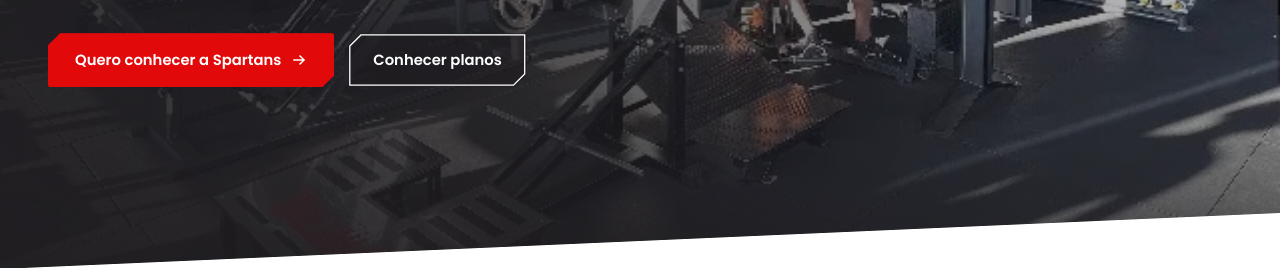
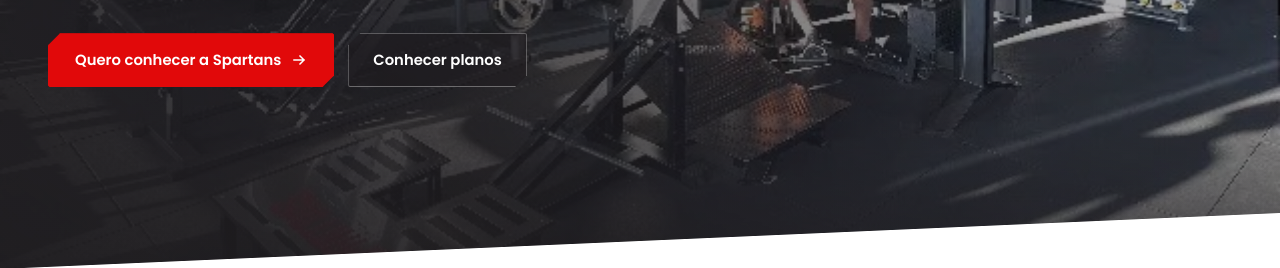
Before and after one commit to LucasPivovar/Spartans-Academia, a plain HTML site: page index.html in a window 1280 px wide. Shown: the part 532-800 px from the top of the page. Drawn offline with Linux system fonts and the light colour scheme.

Commit message:
fix: melhora apresentacao das fotos e simplifica cards e animacoes

```diff
--- a/card-motion.js
+++ b/card-motion.js
@@ -1,81 +1,10 @@
 (() => {
-  const cards = [...document.querySelectorAll(".plan-card")];
-  const controls = [...document.querySelectorAll(".btn-secondary, .plan-btn:not(.plan-btn--primary)")];
-  const svgNS = "http://www.w3.org/2000/svg";
-  const shapes = [...cards, ...controls].map(element => {
-    const svg = document.createElementNS(svgNS, "svg");
-    svg.classList.add("cut-outline");
-    svg.setAttribute("aria-hidden", "true");
-    const outline = document.createElementNS(svgNS, "path");
-    outline.classList.add("cut-outline-line");
-    svg.append(outline);
-    let accent;
-    if (element.matches(".plan-card")) {
-      accent = document.createElementNS(svgNS, "path");
-      accent.classList.add("cut-outline-accent");
-      svg.append(accent);
-    }
-    element.append(svg);
-    element.classList.add("has-cut-outline");
-    return { element, svg, outline, accent };
-  });
-
-  // Use actual pixel dimensions so every diagonal meets the straight edges.
-  const draw = ({ element, svg, outline, accent }) => {
-    const w = element.clientWidth;
-    const h = element.clientHeight;
-    svg.setAttribute("viewBox", `0 0 ${w} ${h}`);
-    const isCard = element.matches(".plan-card");
-    const secondary = element.matches(".btn-secondary");
-    const topCut = isCard ? 26 : 12;
-    const bottomCut = isCard ? 14 : 0;
-    const s = .8;
-    const d = secondary
-      ? `M12 ${s}H${w-s}V${h-12}L${w-12} ${h-s}H${s}V12Z`
-      : `M${s} ${s}H${w-topCut}L${w-s} ${topCut}V${h-s}H${bottomCut || s}L${s} ${h-(bottomCut || s)}Z`;
-    outline.setAttribute("d", d);
-    if (accent) accent.setAttribute("d", element.matches(".plan-card--featured")
-      ? `M1.5 1.5H${w-26}L${w-1.5} 26`
-      : `M${w-26} 1.5L${w-1.5} 26`);
-  };
-  shapes.forEach(draw);
-  const resizeObserver = new ResizeObserver(entries => {
-    entries.forEach(({ target }) => draw(shapes.find(shape => shape.element === target)));
-  });
-  shapes.forEach(({ element }) => resizeObserver.observe(element));
-
-  if (!window.gsap || !window.ScrollTrigger) return;
-  gsap.registerPlugin(ScrollTrigger);
-  cards.forEach(card => card.classList.remove("reveal"));
-  gsap.matchMedia().add("(prefers-reduced-motion: no-preference)", () => {
-    const desktop = matchMedia("(min-width: 961px)").matches;
-    const removeListeners = [];
-    cards.forEach((card, index) => {
-      let entered = false;
-      const content = card.querySelectorAll(".plan-top, .plan-price, .plan-features, .plan-btn");
-      gsap.timeline({
-        scrollTrigger: { trigger: card, start: "top 91%", once: true },
-        delay: desktop ? index * .1 : 0,
-        onComplete: () => { entered = true; gsap.set([card, ...content], { clearProps: "transform,opacity,visibility" }); },
-      })
-        .fromTo(card, { autoAlpha: 0, y: 30, scale: .985 }, { autoAlpha: 1, y: 0, scale: 1, duration: .68, ease: "power3.out" })
-        .fromTo(content, { autoAlpha: 0, y: 10 }, { autoAlpha: 1, y: 0, duration: .4, stagger: .055, ease: "power2.out" }, .12);
-
-      if (matchMedia("(hover: hover) and (pointer: fine)").matches) {
-        const lift = () => { if (entered) gsap.to(card, { y: -5, duration: .26, ease: "power2.out", overwrite: "auto" }); };
-        const settle = () => { if (entered) gsap.to(card, { y: 0, duration: .3, ease: "power2.out", overwrite: "auto" }); };
-        card.addEventListener("pointerenter", lift);
-        card.addEventListener("pointerleave", settle);
-        card.addEventListener("focusin", lift);
-        card.addEventListener("focusout", settle);
-        removeListeners.push(() => {
-          card.removeEventListener("pointerenter", lift);
-          card.removeEventListener("pointerleave", settle);
-          card.removeEventListener("focusin", lift);
-          card.removeEventListener("focusout", settle);
-        });
-      }
-    });
-    return () => removeListeners.forEach(remove => remove());
-  });
+ const cards = document.querySelectorAll('.plan-card');
+ if (matchMedia('(prefers-reduced-motion: reduce)').matches || !('IntersectionObserver' in window)) return;
+ const observer = new IntersectionObserver(entries => entries.forEach(entry => {
+  if (!entry.isIntersecting) return;
+  entry.target.animate([{opacity:0,transform:'translateY(18px)'},{opacity:1,transform:'translateY(0)'}],{duration:480,easing:'cubic-bezier(.2,.7,.3,1)'});
+  observer.unobserve(entry.target);
+ }), {threshold:.12});
+ cards.forEach(card => observer.observe(card));
 })();
--- a/index.html
+++ b/index.html
@@ -8,7 +8,7 @@
   <link rel="preconnect" href="https://fonts.googleapis.com" />
   <link rel="preconnect" href="https://fonts.gstatic.com" crossorigin />
   <link href="https://fonts.googleapis.com/css2?family=Anton&family=Poppins:wght@400;500;600;700;800&display=swap" rel="stylesheet" />
-  <link rel="stylesheet" href="styles-spartans-v4.css" />
+  <link rel="stylesheet" href="styles-spartans-v4.css?v=2" />
 </head>
 <body>
   <header class="site-header">
@@ -62,14 +62,11 @@
   </header>
 
   <main>
-    <div class="scroll-plate" aria-hidden="true">
-      <img src="./assets/plate-10kg.svg" alt="" width="180" height="180" />
-    </div>
     <!-- HERO -->
     <section class="hero" aria-labelledby="hero-title">
       <img width="1376" height="768"
         src="./assets/images/hero-bg-1376.jpg"
-            srcset="./assets/images/hero-bg-480.jpg 480w, ./assets/images/hero-bg-768.jpg 768w, ./assets/images/hero-bg-1376.jpg 1376w"
+            srcset="./assets/images/hero-bg-480.jpg 480w, ./assets/images/hero-bg-768.jpg 639w"
             sizes="100vw"
         alt="Interior da Academia Spartans em Curitiba com equipamentos de musculação"
         class="hero-bg"
@@ -107,7 +104,7 @@
         <div class="about-media reveal">
           <img width="1200" height="896"
             src="./assets/images/about-gym-1200.jpg"
-            srcset="./assets/images/about-gym-480.jpg 480w, ./assets/images/about-gym-768.jpg 768w, ./assets/images/about-gym-1200.jpg 1200w"
+            srcset="./assets/images/about-gym-480.jpg 480w, ./assets/images/about-gym-768.jpg 639w"
             sizes="(max-width: 400px) calc(100vw - 48px), 352px"
             alt="Área interna de musculação da Academia Spartans em Curitiba"
             class="about-image"
@@ -157,7 +154,7 @@
               <div class="space-frame">
                 <img width="1376" height="768"
                   src="./assets/images/space-strength-1376.jpg"
-            srcset="./assets/images/space-strength-480.jpg 480w, ./assets/images/space-strength-768.jpg 768w, ./assets/images/space-strength-1376.jpg 1376w"
+            srcset="./assets/images/space-strength-480.jpg 480w, ./assets/images/space-strength-768.jpg 639w"
             sizes="(max-width: 640px) calc(100vw - 40px), (max-width: 960px) calc(100vw - 220px), 620px"
                   alt="Halteres e pesos livres da Spartans"
                   loading="lazy"
@@ -169,7 +166,7 @@
               <div class="space-frame">
                 <img width="1376" height="768"
                   src="./assets/images/space-conditioning-1376.jpg"
-            srcset="./assets/images/space-conditioning-480.jpg 480w, ./assets/images/space-conditioning-768.jpg 768w, ./assets/images/space-conditioning-1376.jpg 1376w"
+            srcset="./assets/images/space-conditioning-480.jpg 480w, ./assets/images/space-conditioning-768.jpg 639w"
             sizes="(max-width: 640px) calc(100vw - 40px), (max-width: 960px) calc(100vw - 220px), 620px"
                   alt="Salão de musculação da Spartans"
                   loading="lazy"
@@ -181,7 +178,7 @@
               <div class="space-frame">
                 <img width="1200" height="896"
                   src="./assets/images/about-gym-1200.jpg"
-            srcset="./assets/images/about-gym-480.jpg 480w, ./assets/images/about-gym-768.jpg 768w, ./assets/images/about-gym-1200.jpg 1200w"
+            srcset="./assets/images/about-gym-480.jpg 480w, ./assets/images/about-gym-768.jpg 639w"
             sizes="(max-width: 640px) calc(100vw - 40px), (max-width: 960px) calc(100vw - 220px), 620px"
                   alt="Salão principal de musculação da Academia Spartans"
                   loading="lazy"
@@ -433,10 +430,6 @@
   </footer>
 
   <script src="script.js"></script>
-  <script src="./assets/vendor/gsap/gsap.min.js"></script>
-  <script src="./assets/vendor/gsap/ScrollTrigger.min.js"></script>
-  <script src="./assets/vendor/gsap/MotionPathPlugin.min.js"></script>
-  <script src="plate-scroll.js"></script>
-  <script src="card-motion.js"></script>
+  <script src="card-motion.js?v=2"></script>
 </body>
 </html>
--- a/styles-spartans-v4.css
+++ b/styles-spartans-v4.css
@@ -1713,3 +1713,15 @@ main {
 .site-header .brand-logo { width:200px; height:76px; object-fit:contain; }
 .brand-logo--footer { width:260px; height:auto; }
 @media(max-width:640px) { .site-header .brand-logo { width:164px; height:62px; } .hero-title { font-size:clamp(44px,12vw,66px); line-height:1.04; } }
+
+/* Refined cards and restrained motion. */
+.plan-card { clip-path:none; border:1px solid #dedbde; border-radius:12px; border-top:3px solid #bcb7bc; box-shadow:0 8px 28px rgba(31,29,32,.05); transition:transform 240ms ease,box-shadow 240ms ease,border-color 240ms ease; }
+.plan-card--featured { border-color:var(--accent-base); }
+.plan-card .plan-btn { clip-path:none; border-radius:6px; }
+.about-media, .about-media img { clip-path:none; border-radius:10px; }
+.about-media img { aspect-ratio:639/359; object-fit:contain; transform:none!important; }
+.coverflow-slide img { object-fit:contain; background:#1f1d20; }
+.motion-ready .reveal { transform:translateY(12px); transition-duration:420ms; transition-delay:0ms; }
+a.trial-cta::after { display:none; }
+@media(hover:hover) and (prefers-reduced-motion:no-preference) { .plan-card:hover { transform:translateY(-4px); box-shadow:0 16px 36px rgba(31,29,32,.12); } }
+@media(prefers-reduced-motion:reduce) { .plan-card { transition:none; } }
```
